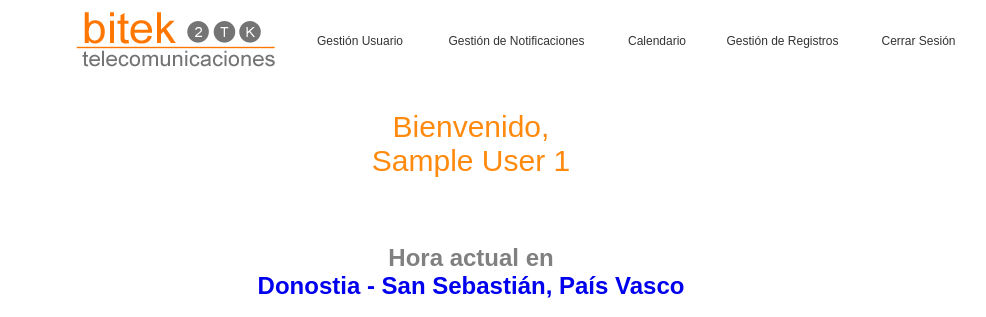
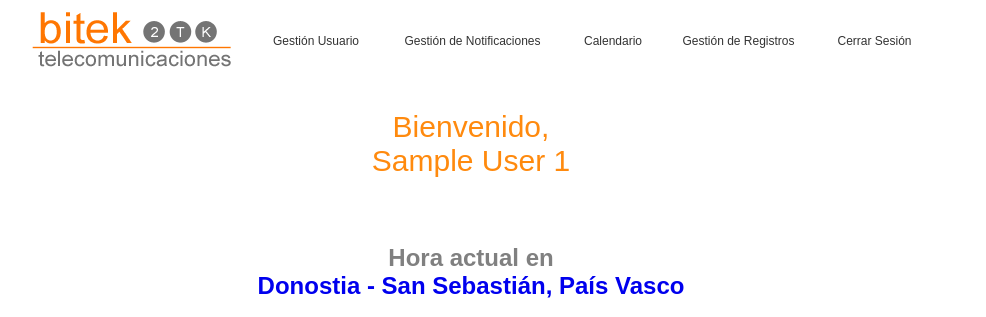
Before and after one commit to ramonjav/Bitek_Fichar, a PHP site: page /pages/gestor.php in a window 1280 px wide. Shown: the top 317 px of the page, without its empty margins (169-1155 px from the left). Run offline with PHP 8.4, Linux system fonts and the light colour scheme; the visitor is signed in with stand-in values (Sample User, id 1).

Commit message:
algunos areglos

```diff
--- a/bitek_fichar/css/mbcsmbmcp.css
+++ b/bitek_fichar/css/mbcsmbmcp.css
@@ -3,8 +3,11 @@ body {
   margin: 0px 0px;
   padding: 0;
   display: block;
+
 }
 #mbmcpebul_wrapper {
+  display: block;
+  text-align: center;
   padding: 5px;
   border-style: solid;
   border-color: transparent;
@@ -15,7 +18,7 @@ body {
   border-collapse: separate;
   font-size: 0;
   line-height: 0;
-  margin-left: 17.5%;
+
 }
 #mbmcpebul_wrapper.quirks {
   margin-bottom: 7px;
--- a/bitek_fichar/pages/admin_pages/consultas.php
+++ b/bitek_fichar/pages/admin_pages/consultas.php
@@ -11,7 +11,7 @@
         <title>Bitek</title>
     </head>
     <body>
-        <div id="mbmcpebul_wrapper" style="max-width: 913px;" class="container">
+        <div id="mbmcpebul_wrapper" class="container">
             <ul id="mbmcpebul_table" class="mbmcpebul_menulist css_menu">
                 <li><div class="icon_1 with_img_200 buttonbg" style="width: 230px;"><a class="button_1" href="../gestor.php"></a></div></li>
                 <li><div class="buttonbg" style="width: 120px;"><a href="gesusr.php">Gestión Usuario</a></div></li>
--- a/bitek_fichar/pages/admin_pages/gesreg.php
+++ b/bitek_fichar/pages/admin_pages/gesreg.php
@@ -12,7 +12,7 @@
     <title>Bitek</title>
 </head>
 <body>
-    <div id="mbmcpebul_wrapper" style="max-width: 913px;" class="container">
+    <div id="mbmcpebul_wrapper" class="container">
         <ul id="mbmcpebul_table" class="mbmcpebul_menulist css_menu">
             <li><div class="icon_1 with_img_200 buttonbg" style="width: 230px;"><a class="button_1" href="../gestor.php"></a></div></li>
             <li><div class="buttonbg" style="width: 120px;"><a href="gesusr.php">Gestión Usuario</a></div></li>
--- a/bitek_fichar/pages/admin_pages/gesusr.php
+++ b/bitek_fichar/pages/admin_pages/gesusr.php
@@ -13,7 +13,7 @@
     <title>Bitek</title>
 </head>
 <body>
-    <div id="mbmcpebul_wrapper" style="max-width: 913px;" class="container">
+    <div id="mbmcpebul_wrapper" class="container">
         <ul id="mbmcpebul_table" class="mbmcpebul_menulist css_menu">
             <li><div class="icon_1 with_img_200 buttonbg" style="width: 230px;"><a class="button_1" href="../gestor.php"></a></div></li>
             <li><div class="buttonbg" style="width: 120px;"><a href="gesusr.php">Gestión Usuario</a></div></li>
--- a/bitek_fichar/pages/calendar.php
+++ b/bitek_fichar/pages/calendar.php
@@ -138,7 +138,7 @@ body {
 </head>
 	<body>
 	<!-- Menú -->
-	<div id="mbmcpebul_wrapper" style="max-width: 913px;" class="container">
+	<div id="mbmcpebul_wrapper" class="container">
         <ul id="mbmcpebul_table" class="mbmcpebul_menulist css_menu">
             <li><div class="icon_1 with_img_200 buttonbg" style="width: 230px;"><a class="button_1" href="../pages/gestor.php"></a></div></li>
             <li><div class="buttonbg" style="width: 120px;"><a href="admin_pages/gesusr.php">Gestión Usuario</a></div></li>
--- a/bitek_fichar/pages/calendar_user.php
+++ b/bitek_fichar/pages/calendar_user.php
@@ -149,7 +149,7 @@ body {
 </head>
 	<body>
 	<!-- Menú -->
-	<div id="mbmcpebul_wrapper" style="max-width: 913px;" class="container">
+	<div id="mbmcpebul_wrapper" class="container">
         <ul id="mbmcpebul_table" class="mbmcpebul_menulist css_menu">
             <a class="button_1" href="fichar.php"><li><div class="icon_1 with_img_200 buttonbg" style="width: 230px;"></div></li></a>
             <li><div class="buttonbg" style="width: 120px;"><a href="fichar.php">Fichar</a></div></li>
--- a/bitek_fichar/pages/fichar.php
+++ b/bitek_fichar/pages/fichar.php
@@ -12,7 +12,7 @@
     <title>Bitek</title>
 </head>
 <body>
-    <div id="mbmcpebul_wrapper" style="max-width: 913px;" class="container">
+    <div id="mbmcpebul_wrapper" class="container">
         <ul id="mbmcpebul_table" class="mbmcpebul_menulist css_menu">
             <a class="button_1" href="fichar.php"><li><div class="icon_1 with_img_200 buttonbg" style="width: 230px;"></div></li></a>
             <li><div class="buttonbg" style="width: 120px;"><a href="fichar.php">Fichar</a></div></li>
--- a/bitek_fichar/pages/gestor.php
+++ b/bitek_fichar/pages/gestor.php
@@ -15,7 +15,7 @@
     </head>
     <body>
             <div id="cuerpo" class="container-fluid">
-                <div id="mbmcpebul_wrapper" style="max-width: 913px;" class="container">
+                <div id="mbmcpebul_wrapper"  class="container">
                     <ul id="mbmcpebul_table" class="mbmcpebul_menulist css_menu">
                     <li><div class="icon_1 with_img_200 buttonbg" style="width: 230px;"><a class="button_1" href="../pages/gestor.php"></a></div></li>
                     <li><div class="buttonbg" style="width: 120px;"><a href="admin_pages/gesusr.php">Gestión Usuario</a></div></li>
@@ -25,7 +25,6 @@
                     <li><div class="buttonbg"><a href="../php/session_destroy.php">Cerrar Sesión</a></div></li>
                 </ul>
     </div>
-            <div id="prueba">
             <?php
                 include("../php/conexion.php");
                 session_start();
@@ -51,8 +50,6 @@
                 <iframe src="https://www.zeitverschiebung.net/clock-widget-iframe-v2?language=es&size=large&timezone=Europe%2FMadrid" width="100%" height="140" frameborder="0" seamless></iframe>
             </div>
         </div>
-
-        </div>
         <!-- <iframe src="notificaciones.php" width="350" height="500" allowtransparency="true" frameborder="0" sandbox="allow-popups allow-popups-to-escape-sandbox allow-same-origin allow-scripts"></iframe> -->
         <script src="../js/jquery-3.6.0.slim.min.js"></script>
         <script src="../js/bootstrap.min.js"></script>
--- a/bitek_fichar/pages/inicio.php
+++ b/bitek_fichar/pages/inicio.php
@@ -13,7 +13,7 @@
         <title>Bitek</title>
     </head>
 <body>
-    <div id="mbmcpebul_wrapper" style="max-width: 913px;" class="container">
+    <div id="mbmcpebul_wrapper" class="container">
         <ul id="mbmcpebul_table" class="mbmcpebul_menulist css_menu">
             <li><div class="icon_1 with_img_200 buttonbg" style="width: 230px;"><a class="button_1" href="inicio.php"></a></div></li>
             <li><div class="buttonbg" style="width: 120px;"><a href="admin_pages/gesusr.php"></a></div></li>
```
Also changed, not shown: bitek_fichar/pages/notificaciones.php (+6 -6 lines), bitek_fichar/pages/notificaciones_user.php (+4 -4 lines). Lines whose indentation alone changed are shown as unchanged.
